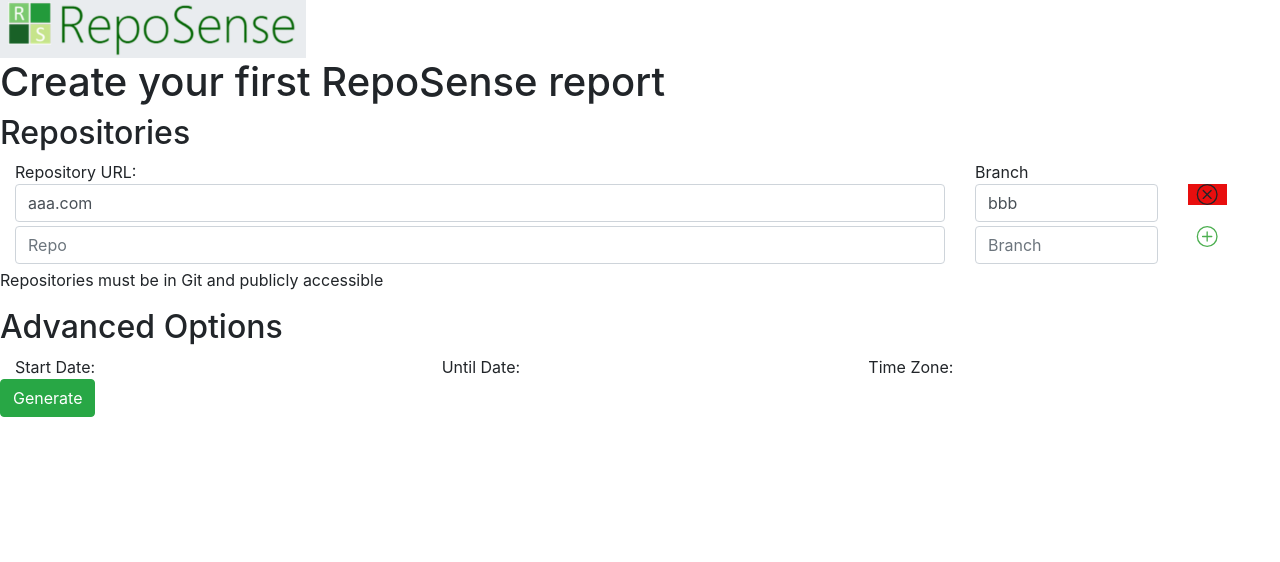
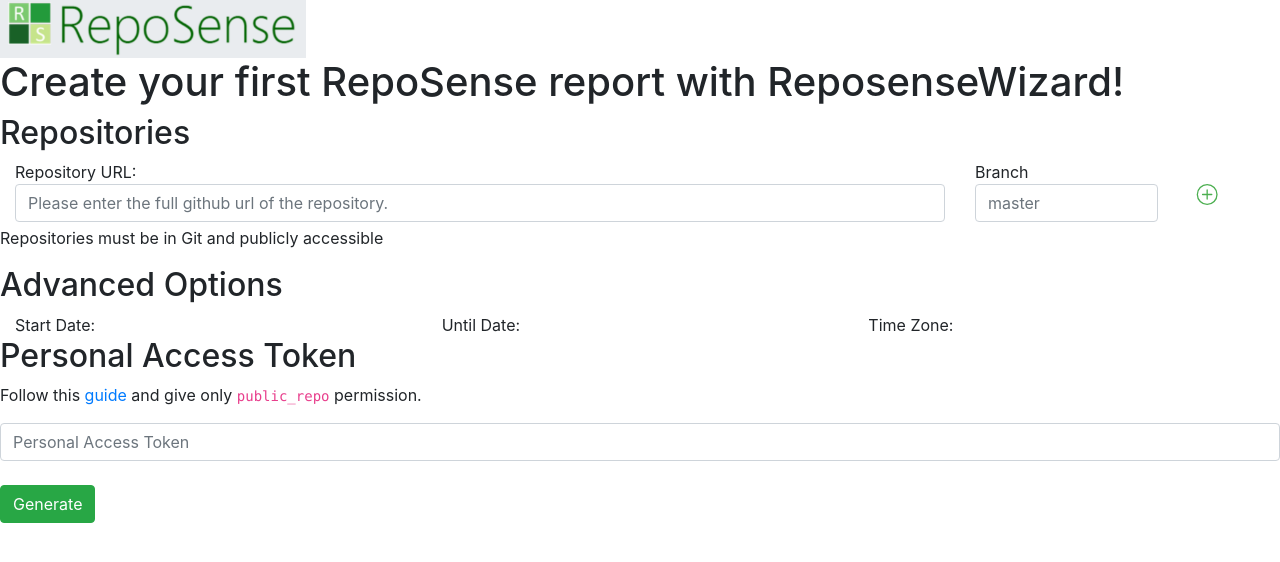
Before and after one commit to reposense/wizard, a Vue app: page / in a window 1280 px wide. Shown: the top 562 px of the page. Built offline with nearby package versions, Linux system fonts and the light colour scheme.

Commit message:
Fix updating of existing files
- Added input for personal access token
- Adjusted some wording

```diff
--- a/src/App.vue
+++ b/src/App.vue
@@ -1,7 +1,7 @@
 <template lang="pug">
   .app
     img(alt="Vue logo", src="./assets/reposense_logo.svg")
-    h1 Create your first RepoSense report
+    h1 Create your first RepoSense report with ReposenseWizard!
     h2 Repositories
     RepoList(
       v-bind:repos="repos",
@@ -12,13 +12,27 @@
     p Repositories must be in Git and publicly accessible
     h2 Advanced Options
     AdvancedOptions
-    b-button(variant="success") Generate
+    h2 Personal Access Token
+    p Follow this&nbsp;
+      a(href="https://help.github.com/articles/creating-a-personal-access-token-for-the-command-line/")
+        | guide
+      | &nbsp;and give only&nbsp;
+      code public_repo
+      | &nbsp;permission.
+    b-form-input(
+      v-model="pat",
+      placeholder="Personal Access Token",
+    )
+    br
+    b-button(variant="success", v-on:click="startGenerateReport()") Generate
+    p {{generateReportResult}}
 </template>
 
 <script>
 import RepoList from './components/RepoList.vue';
 import AdvancedOptions from './components/AdvancedOptions.vue';
 import GithubApi from './githubApi';
+import generateReport from './generateReport';
 
 export default {
   name: 'App',
@@ -29,15 +43,26 @@ export default {
   data() {
     return {
       githubApi: new GithubApi(),
-      repos: [{ url: 'aaa.com', branch: 'bbb' }],
+      pat: '',
+      repos: [],
       startDate: '',
       endDate: '',
       timezone: 8,
+      generateReportResult: '',
     };
   },
   methods: {
     updateRepo(e) {
       this.$set(this.repos[e.index], e.field, e.newValue);
+    },
+
+    async startGenerateReport() {
+      const data = {
+        repos: this.repos,
+        pat: this.pat,
+      };
+      this.generateReportResult = 'Generating Report, please wait...';
+      this.generateReportResult = await generateReport(data, this.githubApi);
     },
   },
 };
--- a/src/components/RepoList.vue
+++ b/src/components/RepoList.vue
@@ -9,13 +9,13 @@
           b-form-input(
             v-bind:value="repo.url",
             v-on:change="updateRepoUrl(i, $event)",
-            placeholder="Repo",
+            placeholder="Please enter the full github url of the repository.",
           )
         b-col(cols="2")
           b-form-input(
             v-model="repo.branch",
             v-on:change="updateRepoBranch(i, $event)",
-            placeholder="Branch",
+            placeholder="master",
           )
         b-col
           b-icon.cross-button(icon='x-circle', v-on:click="removeRepo(i)")
@@ -23,12 +23,12 @@
       b-col(cols="9")
         b-form-input(
           v-model="newUrl",
-          placeholder="Repo",
+          placeholder="Please enter the full github url of the repository.",
         )
       b-col(cols="2")
         b-form-input(
           v-model="newBranch",
-          placeholder="Branch",
+          placeholder="master",
         )
       b-col
         b-icon.plus-button(icon='plus-circle', v-on:click="addRepo()")
--- a/src/generateReport.js
+++ b/src/generateReport.js
@@ -17,14 +17,26 @@ function matrixToCsvString(matrix) {
 
 async function generateReport(data, githubApi) {
   const { pat, repos } = data;
+  if (repos.length === 0) {
+    return 'Please input at least 1 repository';
+  }
   githubApi.setPat(pat);
-  await githubApi.authenticate();
+  try {
+    await githubApi.authenticate();
+  } catch {
+    return 'Invalid personal access token';
+  }
   await githubApi.forkReposense();
   githubApi.addSecret();
   const repoConfigArr = generateRepoConfigHeader();
   repos.forEach((repo) => repoConfigArr.push([repo.url, repo.branch, '', '', '', '', '']));
   const repoConfig = matrixToCsvString(repoConfigArr);
-  githubApi.updateFile('configs/repo-config.csv', repoConfig);
+  try {
+    await githubApi.updateFile('configs/repo-config.csv', repoConfig);
+  } catch {
+    return 'Invalid permissions given';
+  }
+  return 'Success!';
 }
 
 export default generateReport;
--- a/src/githubApi.js
+++ b/src/githubApi.js
@@ -65,13 +65,22 @@ export default class GithubApi {
     await this.octokit.request('PUT /repos/{owner}/{repo}/actions/secrets/{secret_name}', {
       owner: this.loginUser,
       repo: REPO_NAME,
-      secret_name: 'TEST_ACCESS_TOKEN',
+      secret_name: 'ACCESS_TOKEN',
       encrypted_value: encrypted,
       key_id: this.publicKeyId,
     });
   }
 
   async updateFile(path, strContent) {
+    // Get file sha
+    const resp = await this.octokit.request('GET /repos/{owner}/{repo}/contents/{path}', {
+      owner: this.loginUser,
+      repo: REPO_NAME,
+      path,
+    });
+    const { sha } = resp.data;
+
+    // Update the file
     const content = Buffer.from(strContent).toString('base64');
     await this.octokit.request('PUT /repos/{owner}/{repo}/contents/{path}', {
       owner: this.loginUser,
@@ -79,6 +88,7 @@ export default class GithubApi {
       path,
       message: `Update ${path} using Reposense Wizard.`,
       content,
+      sha,
     });
   }
 }
```
